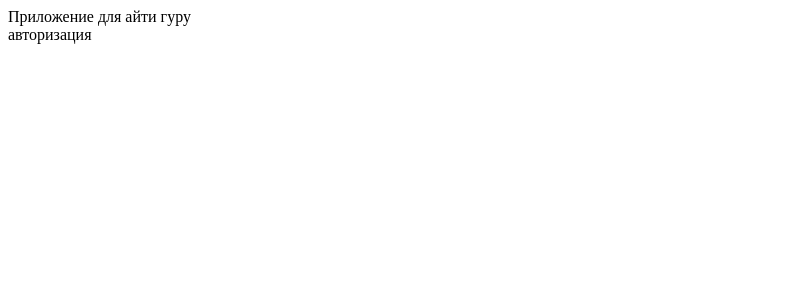
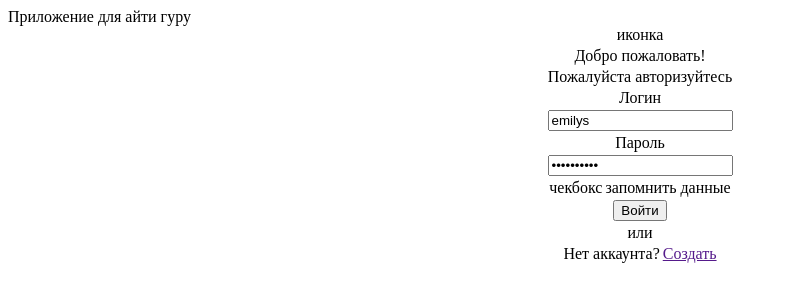
Before and after one commit to kaskodim/aiti-guru-app-test, a React (Vite) app: page /auth in a window 1280 px wide. Shown: the top 302 px of the page, without its empty margins (0-788 px from the left). Built offline with nearby package versions, Linux system fonts and the light colour scheme.

Commit message:
добавляет дефолтную разметку авторизации

```diff
--- /dev/null
+++ b/src/hooks/useAuth.ts
@@ -0,0 +1,3 @@
+export const useAuth = () => {
+  return {};
+};
--- /dev/null
+++ b/src/hooks/useAuthMe.ts
@@ -0,0 +1,3 @@
+export const useAuthMe = () => {
+  return {};
+};
--- a/src/pages/AuthPage.tsx
+++ b/src/pages/AuthPage.tsx
@@ -1,3 +1,65 @@
+// pages/AuthPage.tsx
+
+import { useState } from "react";
+
+type Credentials = {
+  login: string;
+  password: string;
+};
+
 export const AuthPage = () => {
-  return <div>авторизация</div>;
+  const [credentials, setCredentials] = useState<Credentials>({
+    login: "emilys",
+    password: "emilyspass",
+  });
+
+  const handleClick = (credentials: Credentials) => {
+    // хук авторизации
+
+    console.log({ credentials });
+  };
+
+  return (
+    <div
+      style={{
+        display: "flex",
+        gap: 3,
+        alignItems: "center",
+        flexDirection: "column",
+      }}
+    >
+      <div>иконка</div>
+      <div>Добро пожаловать!</div>
+      <div>Пожалуйста авторизуйтесь</div>
+      {/*==================================================*/}
+      <div>Логин</div>
+      <input
+        value={credentials.login}
+        onChange={(e) =>
+          setCredentials((prev) => ({ ...prev, login: e.target.value }))
+        }
+      />
+      <div>Пароль</div>
+      <input
+        value={credentials.password}
+        type={"password"}
+        onChange={(e) =>
+          setCredentials((prev) => ({ ...prev, password: e.target.value }))
+        }
+      />
+
+      {/*====================================================*/}
+      <div style={{ display: "flex", gap: 3 }}>
+        <div>чекбокс</div>
+        <div>запомнить данные</div>
+      </div>
+
+      <button onClick={() => handleClick(credentials)}>Войти</button>
+      <div>или</div>
+      <div style={{ display: "flex", gap: 3 }}>
+        <div>Нет аккаунта?</div>
+        <a href={""}>Создать</a>
+      </div>
+    </div>
+  );
 };
--- a/src/router/ProtectedRoute.tsx
+++ b/src/router/ProtectedRoute.tsx
@@ -5,7 +5,7 @@ type ProtectedRouteProps = {
   children: ReactElement;
 };
 
-const isAuthenticated = true; // авторизация
+export const isAuthenticated = false; // авторизация
 
 export const ProtectedRoute = ({ children }: ProtectedRouteProps) => {
   if (!isAuthenticated) {
```
